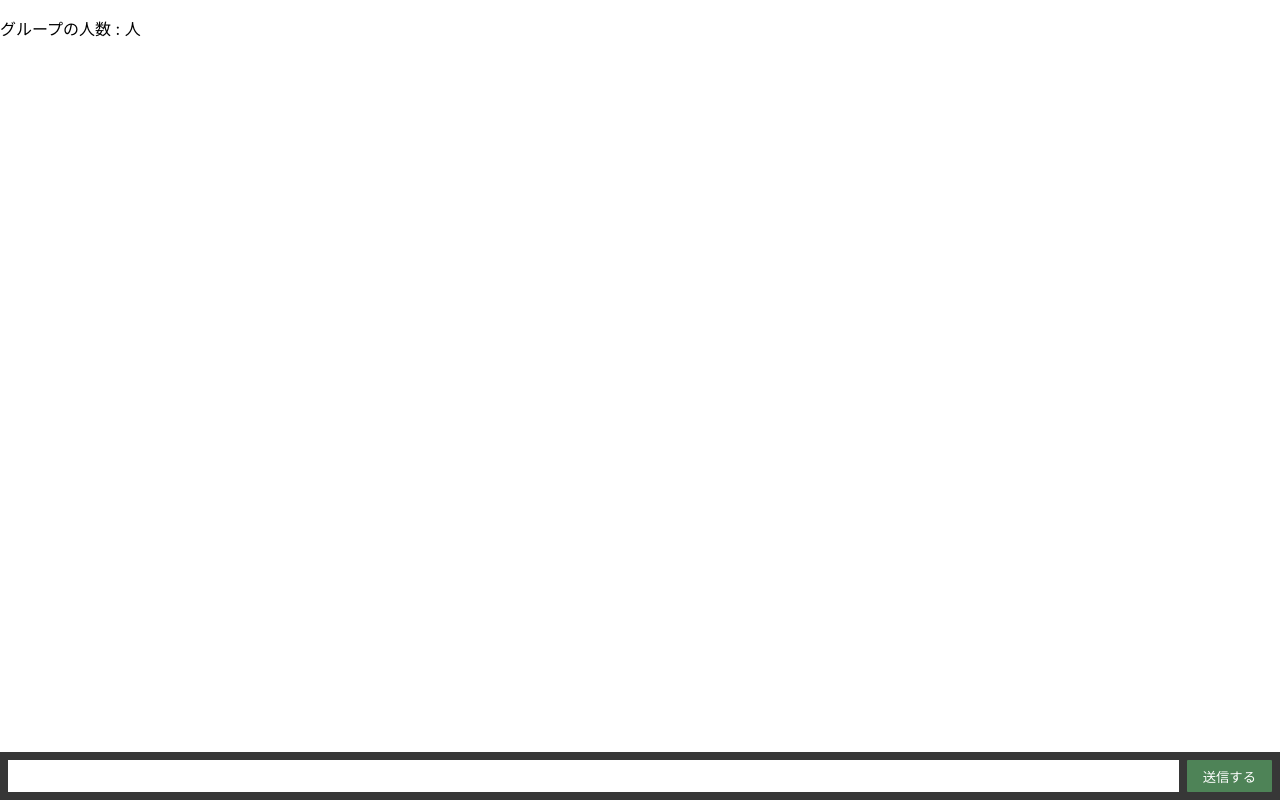
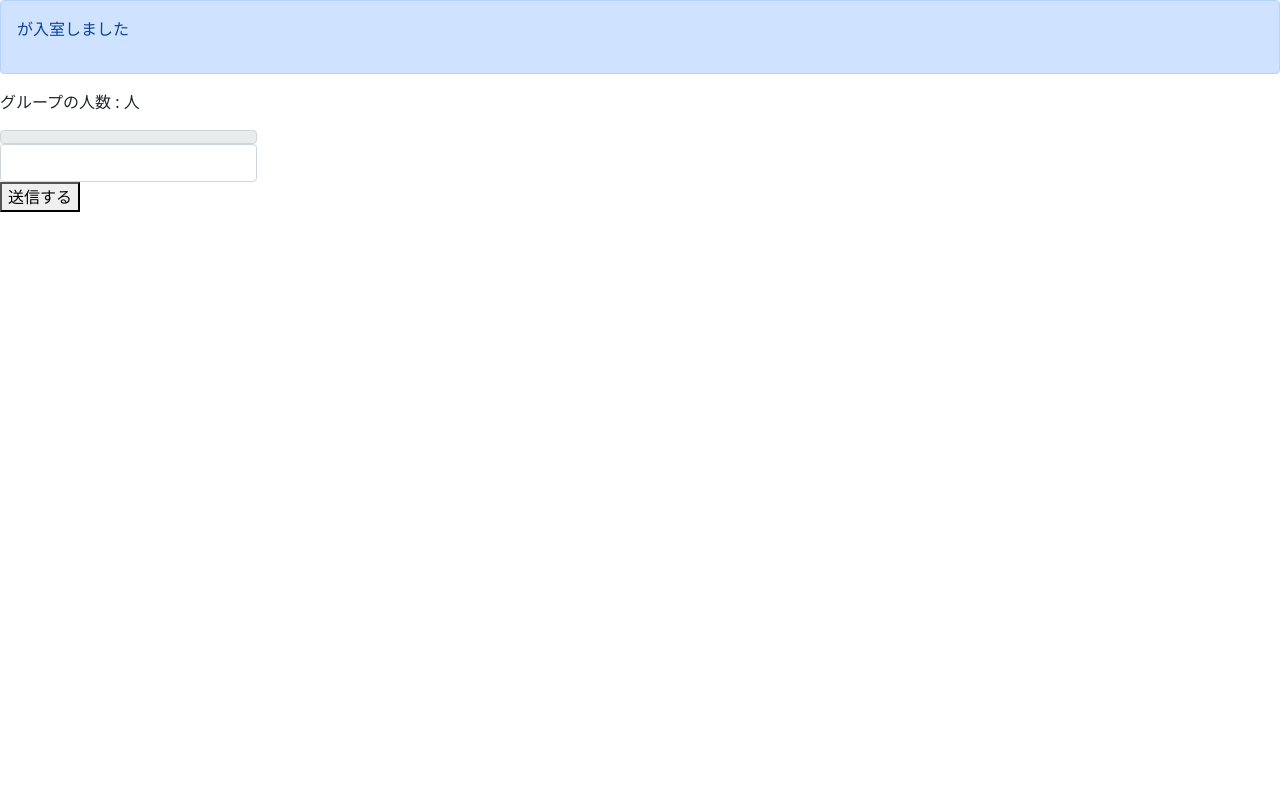
Before and after one commit to rui-510/team05project, a Flask app: page / in a window 1280 px wide. Run offline with Flask 2, Linux system fonts and the light colour scheme; some libraries are stand-ins or nearby versions.

Commit message:
ユーザー判別の実装　html

```diff
--- a/templates/index.html
+++ b/templates/index.html
@@ -5,116 +5,34 @@
     <meta charset="UTF-8">
     <meta http-equiv="X-UA-Compatible" content="IE=edge">
     <meta name="viewport" content="width=device-width, initial-scale=1.0">
-    <title>Document</title>
-    <style>
-        body {
-            margin: 0;
-            padding-bottom: 3rem;
-            font-family: -apple-system, BlinkMacSystemFont, "Segoe UI", Roboto,
-                Helvetica, Arial, sans-serif;
-        }
-
-        #form {
-            background: #181818dc;
-            padding: 0.25rem;
-            position: fixed;
-            bottom: 0;
-            left: 0;
-            right: 0;
-            display: flex;
-            height: 3rem;
-            box-sizing: border-box;
-            backdrop-filter: blur(10px);
-        }
-
-        #input {
-            border: none;
-            padding: 0 1rem;
-            flex-grow: 1;
-            margin: 0.25rem;
-        }
-
-        #input:focus {
-            outline: none;
-        }
-
-        #form>button {
-            background: #4e8357;
-            border: none;
-            padding: 0 1rem;
-            margin: 0.25rem;
-            border-radius: 1px;
-            outline: none;
-            color: #fff;
-        }
-
-        #messages {
-            list-style-type: none;
-            margin: 0;
-            padding: 0;
-        }
-
-        #messages>li {
-            padding: 0.5rem 1rem;
-        }
-
-        #messages>li:nth-child(odd) {
-            background: #efefef;
-        }
-        .mes {
-            color: red;
-        }
-    </style>
+    <title>チャットアプリ</title>
+    <!-- CSS only -->
+    <link href="https://cdn.jsdelivr.net/npm/bootstrap@5.0.2/dist/css/bootstrap.min.css" rel="stylesheet" integrity="sha384-EVSTQN3/azprG1Anm3QDgpJLIm9Nao0Yz1ztcQTwFspd3yD65VohhpuuCOmLASjC" crossorigin="anonymous">
+    <link href="../static/style.css" rel="stylesheet">
 </head>
 
 <body>
 
+    <div class="alert alert-primary" role="alert">
+        <p id="notice"><span id="enter"></span> が入室しました</p>
+    </div>
+
     <p>グループの人数 : <span id="user_count"></span>人</p>
     <ul id="messages"></ul>
-    <form id="form" action="">
-        <input id="input" autocomplete="off" /><button>送信する</button>
-    </form>
+    <div class="input-group mb-3">
+        <form id="form" action="">
+            <span class="input-group-text" id="basic-addon3"></span>
+            <input type="text" class="form-control" id="basic-url" autocomplete="off" aria-describedby="basic-addon3"><button>送信する</button>
+        </form>
+    </div>
+
     <script src="https://cdnjs.cloudflare.com/ajax/libs/socket.io/4.0.1/socket.io.js"
         integrity="sha512-q/dWJ3kcmjBLU4Qc47E4A9kTB4m3wuTY7vkFJDTZKjTs8jhyGQnaUrxa0Ytd0ssMZhbNua9hE+E7Qv1j+DyZwA=="
         crossorigin="anonymous"></script>
     <script src="https://code.jquery.com/jquery-3.6.0.min.js"
         integrity="sha256-/xUj+3OJU5yExlq6GSYGSHk7tPXikynS7ogEvDej/m4=" crossorigin="anonymous"></script>
 
-    <script type="text/javascript" charset="utf-8">
-        const socket = io();
-
-        // 接続者数の更新
-        socket.on('count_update', function (msg) {
-            $('#user_count').html(msg.user_count);
-        });
-
-        // メッセージが入力されると呼び出される
-        $("#form").on("submit", function (e) {
-            let val = $("#input").val();
-            e.preventDefault();
-            //メッセージがある時のみサーバー側に送信する
-            if (val) {
-                socket.emit("chat_message", { message: val });
-                $("#input").val("");
-            }
-        })
-
-        // メッセージの追加
-        socket.on('chat_message', function (msg) {
-            $("<li>", {
-                text: msg.message
-            }).appendTo('#messages');
-        });
-
-        //接続した人に現在の画面を共有
-        socket.on('restore_message', function (msg) {
-            for (let i = 0; i < msg.chat.length; i++) {
-                $("<li>", {
-                    text: msg.chat[i]
-                }).appendTo('#messages');
-            }
-        });
-    </script>
+    <script type="text/javascript" src="../static/script.js" charset="utf-8"></script>
 </body>
 
 </html>
```
